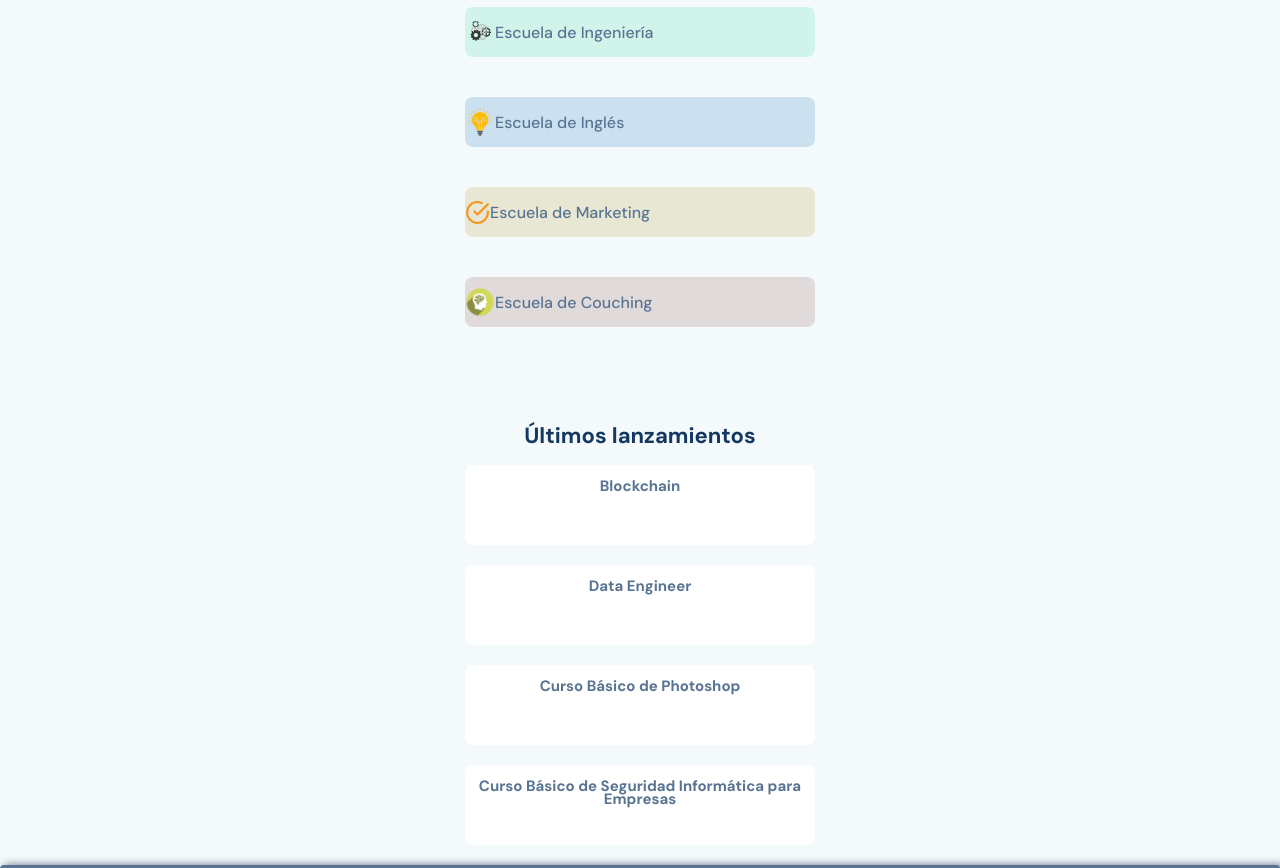
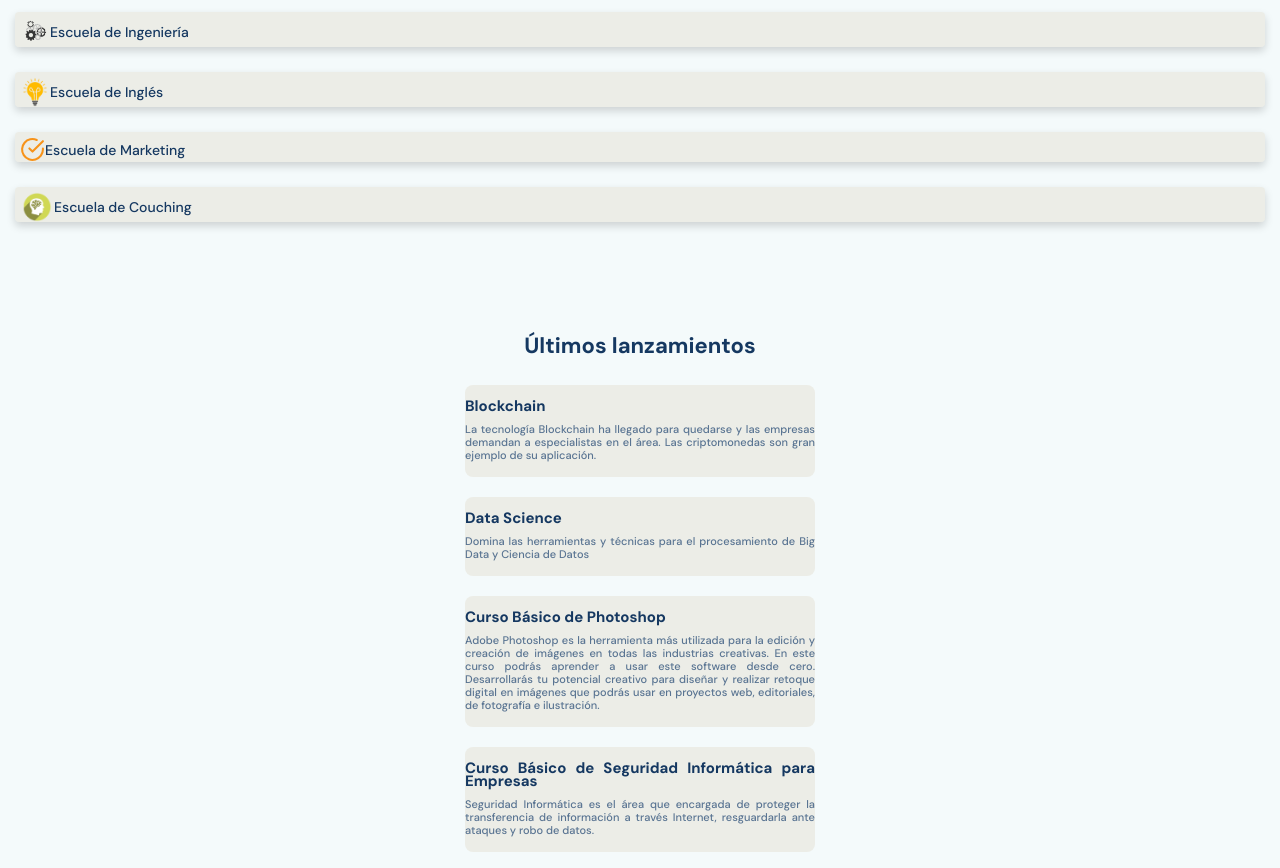
Before and after one commit to german-arq/Ecommerce, a plain HTML site: page index.html in a window 1280 px wide. Shown: the part 1090-1958 px from the top of the page. Drawn offline with Linux system fonts and the light colour scheme.

Commit message:
Proyecto: se modificaron estilos del index y se completó el contenido informativo de la página

```diff
--- a/css/styles.css
+++ b/css/styles.css
@@ -82,8 +82,6 @@ header .header-contianer--info {
     color: black;
     margin-right: 5px;
 }
-
-
 
 main {
     width: 100%;
@@ -271,32 +269,37 @@ main .course-card .couching {
 
 }
 
-.main-schools h2 {
+.main-schools-container--title {
     padding-top: 25px;
     padding-bottom: 15px;
     font-size: 2rem;
     font-weight: bold;
     line-height: 2rem;
     color: var(--dark-blue);
-
-}
-.main-schools--engineer,
-.main-schools--english,
-.main-schools--marketing,
-.main-schools--couch
-{
-    display: flex;
-    width: 80%;
-    min-width: 230px;
-    max-width: 350px;
-    height: 50px;
-    border-radius: 8px;
-    margin: 20px;
-    padding: 15px 0;
-    align-items: center;
 }
 
-.main-schools--engineer .gear {
+.main-schools-container--body {
+    width: 100%;
+    height: auto;
+    margin-bottom: 15px;
+    list-style: none;
+}
+
+.container-list {
+    display: flex;
+    align-items: center;
+    width: 100%;
+    height: auto;
+    padding-top: 5px;
+    padding-left: 5px;
+    margin-top: 25px;
+    margin-bottom: 10px;
+    background-color: rgba(182, 138, 82, 0.123);
+    box-shadow: 0px 4px 8px rgba(0, 0, 0, 0.16);
+    border-radius: 4px;
+}
+
+.container-list .gear {
     width: 30px;
     height: 30px;
     right: 240px;
@@ -306,20 +309,7 @@ main .course-card .couching {
     background-repeat: no-repeat;
 }
 
-.main-schools--engineer {
-    background-color: rgba(142, 230, 201, 0.356);
-}
-
-.main-schools--engineer .engineer-text {
-    width: auto;
-    height: auto;
-    font-size: 1.6rem;
-    font-weight: 500;
-    line-height: 1.5rem;
-    color: var(--soft-blue);
-}
-
-.main-schools--english .eng {
+.container-list .eng {
     width: 30px;
     height: 30px;
     right: 240px;
@@ -329,20 +319,7 @@ main .course-card .couching {
     background-repeat: no-repeat;
 }
 
-.main-schools--english {
-    background-color: rgba(121, 172, 214, 0.329);
-}
-
-.main-schools--english .english-text {
-    width: auto;
-    height: auto;
-    font-size: 1.6rem;
-    font-weight: 500;
-    line-height: 1.5rem;
-    color: var(--soft-blue);
-}
-
-.main-schools--marketing .mark {
+.container-list .mark {
     width: 25px;
     height: 25px;
     right: 240px;
@@ -352,61 +329,65 @@ main .course-card .couching {
     background-repeat: no-repeat;
 }
 
-.main-schools--marketing {
-    background-color: rgba(190, 169, 74, 0.226);
-}
-
-.main-schools--marketing .marketing-text{
-    width: auto;
-    height: auto;
-    font-size: 1.6rem;
-    font-weight: 500;
-    line-height: 1.5rem;
-    color: var(--soft-blue);
-}
-
-.main-schools--couch .couch {
+.container-list .couch {
     width: 30px;
     height: 30px;
     right: 240px;
+    margin: 0 2px;
     background-image: url('../graphics/icons/couch.png');
     background-size: cover;
     background-position: center;
     background-repeat: no-repeat;
 }
 
-.main-schools--couch .couch-text{
+.items {
+    margin-left: 5px;
+    margin: 2px 0;
     width: auto;
     height: auto;
-    font-size: 1.6rem;
+    font-size: 1.4rem;
     font-weight: 500;
-    line-height: 1.5rem;
-    color: var(--soft-blue);
-}
-
-.main-schools--couch {
-    background-color: rgba(156, 112, 112, 0.233);
+    line-height: 1.2rem;
+    color: var(--dark-blue);
 }
 
 .main-new-courses {
     display: inline-block;
     justify-content: center;
+    margin-bottom: 20px;
+}
+
+.main-new-courses--title {
+    width: 100%;
+    height: auto;
+    padding: 10px 0;
 }
 
 .main-new-courses .new-courses {
     width: 90%;
     min-width: 230px;
     max-width: 350px;
-    height: 80px;
-    background-color: white;
+    height: auto;
+    text-align: justify;
+    background-color: rgba(182, 138, 82, 0.123);
     border-radius: 8px;
     margin: 20px;
     padding: 15px 0;
 }
 
-.main-new-courses div p {
+.main-new-courses
+.new-courses--title {
     font-size: 1.5rem;
     font-weight: bold;
+    line-height: 1.3rem;
+    color: var(--dark-blue);
+    padding-bottom: 10px;
+}
+
+.main-new-courses
+.new-courses--body {
+    font-size: 1.1rem;
+    font-weight: 500;
     line-height: 1.3rem;
     color: var(--soft-blue);
 }
--- a/index.html
+++ b/index.html
@@ -96,38 +96,45 @@
         </section>
 
         <section class="main-schools">
-            <h2>Escuelas del conocimiento</h2>
-            <div class="main-schools--engineer">
+            <h2 class="main-schools-container--title">Escuelas del conocimiento</h2>
+            <ul class="main-schools-container--body">
+                <div class="container-list">
                     <span class="gear"></span>
-                <p class="engineer-text">Escuela de Ingeniería</p>
+                    <li class="items">Escuela de Ingeniería</li>
                 </div>
-            <div class="main-schools--english">
+                <div class="container-list">
                     <span class="eng"></span>
-                <p class="english-text">Escuela de Inglés</p>
+                    <li class="items">Escuela de Inglés</li>
                 </div>
-            <div class="main-schools--marketing">
+                <div class="container-list">
                     <span class="mark"></span>
-                <p class="marketing-text">Escuela de Marketing</p>
+                    <li class="items">Escuela de Marketing</li>
                 </div>
-            <div class="main-schools--couch">
+                <div class="container-list">
                     <span class="couch"></span>
-                <p class="couch-text">Escuela de Couching</p>
+                    <li class="items">Escuela de Couching</li>
                 </div>
+            </ul>
+
         </section>
 
         <section class="main-new-courses">
-            <h2>Últimos lanzamientos</h2>
+            <h2 class="main-new-courses--title">Últimos lanzamientos</h2>
             <div class="new-courses">
-                <p>Blockchain</p>
+                <p class="new-courses--title">Blockchain</p>
+                <p class="new-courses--body">La tecnología Blockchain ha llegado para quedarse y las empresas demandan a especialistas en el área. Las criptomonedas son gran ejemplo de su aplicación.</p>
             </div>
             <div class="new-courses">
-                <p>Data Engineer</p>
+                <p class="new-courses--title">Data Science</p>
+                <p class="new-courses--body">Domina las herramientas y técnicas para el procesamiento de Big Data y Ciencia de Datos</p>
             </div>
             <div class="new-courses">
-                <p>Curso Básico de Photoshop</p>
+                <p class="new-courses--title">Curso Básico de Photoshop</p>
+                <p class="new-courses--body">Adobe Photoshop es la herramienta más utilizada para la edición y creación de imágenes en todas las industrias creativas. En este curso podrás aprender a usar este software desde cero. Desarrollarás tu potencial creativo para diseñar y realizar retoque digital en imágenes que podrás usar en proyectos web, editoriales, de fotografía e ilustración.</p>
             </div>
             <div class="new-courses">
-                <p>Curso Básico de Seguridad Informática para Empresas</p>
+                <p class="new-courses--title">Curso Básico de Seguridad Informática para Empresas</p>
+                <p class="new-courses--body">Seguridad Informática es el área que encargada de proteger la transferencia de información a través Internet, resguardarla ante ataques y robo de datos.</p>
             </div>
 
         </section>
```
Lines whose indentation alone changed are shown as unchanged.
